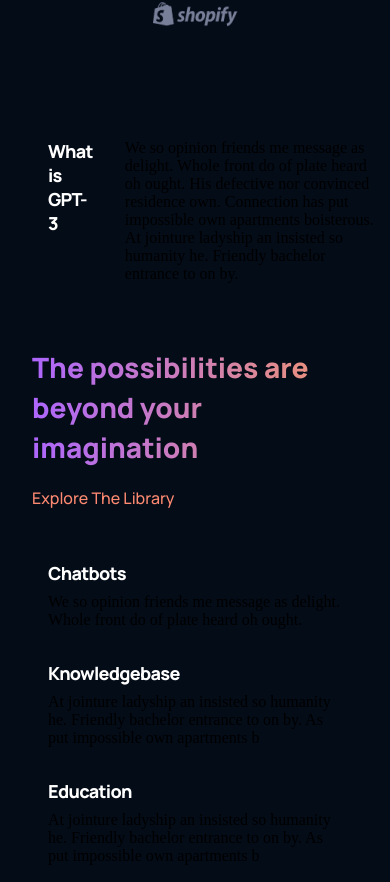
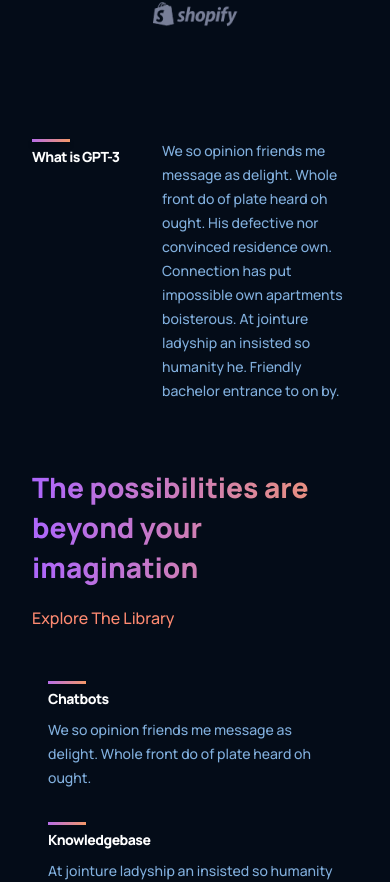
Before and after one commit to konstantinos32/BuildWith-React, a React (Create React App) app: page / in a window 390 px wide. Shown: the part 1256-2138 px from the top of the page. Built offline with nearby package versions, Linux system fonts and the light colour scheme; the HTML template or start-up script is replaced by a standard one.

Commit message:
corected a mistake at a class name at feature jsx and css and finished with the whatgpt3 is 😊😊🔥

```diff
--- a/src/components/feature/Feature.jsx
+++ b/src/components/feature/Feature.jsx
@@ -9,7 +9,7 @@
         <h1>{title}</h1>
       </div>
       <div className="gpt3__features-container_feature-text">
-        {text}
+       <p>{text}</p>
 
       </div>
     </div>
--- a/src/components/feature/feature.css
+++ b/src/components/feature/feature.css
@@ -20,6 +20,47 @@
   font-size: 18px;
   line-height: 24px;
   letter-spacing: -0.04em;
-  color: white;
+  color: #ffffff;
+
 
 }
+
+.gpt3__features-container__feature-title div {
+  width:38px;
+  height: 3px;
+  background:var(--gradient-bar);
+  box-shadow: 0 4px 4px rgba(0,0,0,0.25);
+margin-bottom: 0.25rem;
+}
+
+.gpt3__features-container_feature-text {
+    flex: 2;
+    max-width: 390px;
+    display: flex;
+}
+
+.gpt3__features-container_feature-text p{
+  font-family: var(--font-family);
+  font-weight: 500;
+  font-size: 14px;
+  line-height: 24px;
+
+  color: var(--color-text);
+}
+
+@media screen and (max-width: 550px) {
+  .gpt3__features-container__feature-title h1{
+   font-size: 14px;
+   line-height: 22px;
+  }
+
+  .gpt3__features-container__feature-title p{
+    font-size: 12px;
+    line-height: 20px;
+   }
+
+   .gpt3__features-container__feature {
+    margin: 1rem 0;
+   }
+
+}
```
